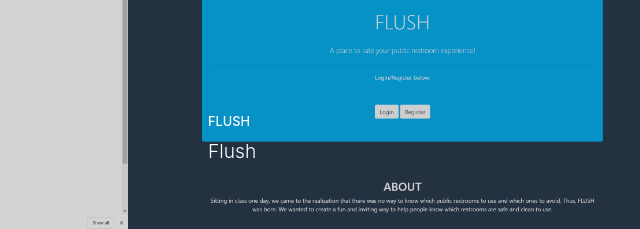
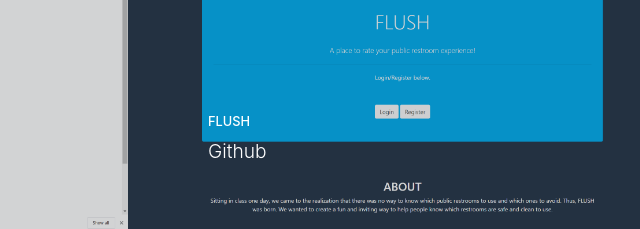
Before and after one commit to lpettit1/portfolio_luke, a website with bundled scripts: page index.html in a window 1280 px wide. Shown: the part 3280-3509 px from the top of the page, 512-1152 px from the left. Built offline with nearby package versions, Linux system fonts and the light colour scheme.

Commit message:
update with project 2

```diff
--- a/index.html
+++ b/index.html
@@ -229,7 +229,7 @@
             <span class="caption">
               <span class="caption-content">
                 <h2>Flush</h2>
-                <p class="mb-0">Flush</p>
+                <p class="mb-0" href="https://github.com/thomasdylan/Flush">Github</p>
 
               </span>
             </span>
```
